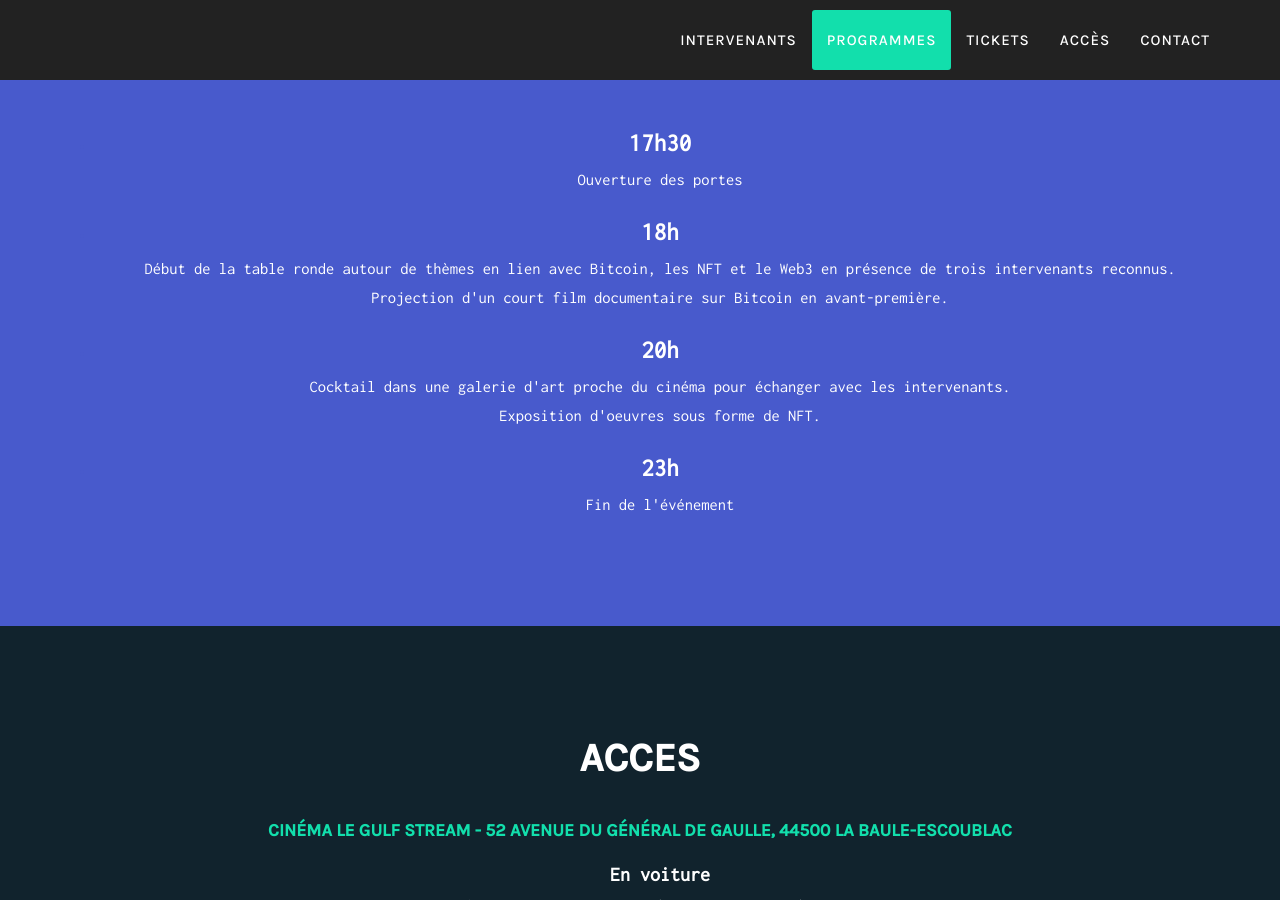
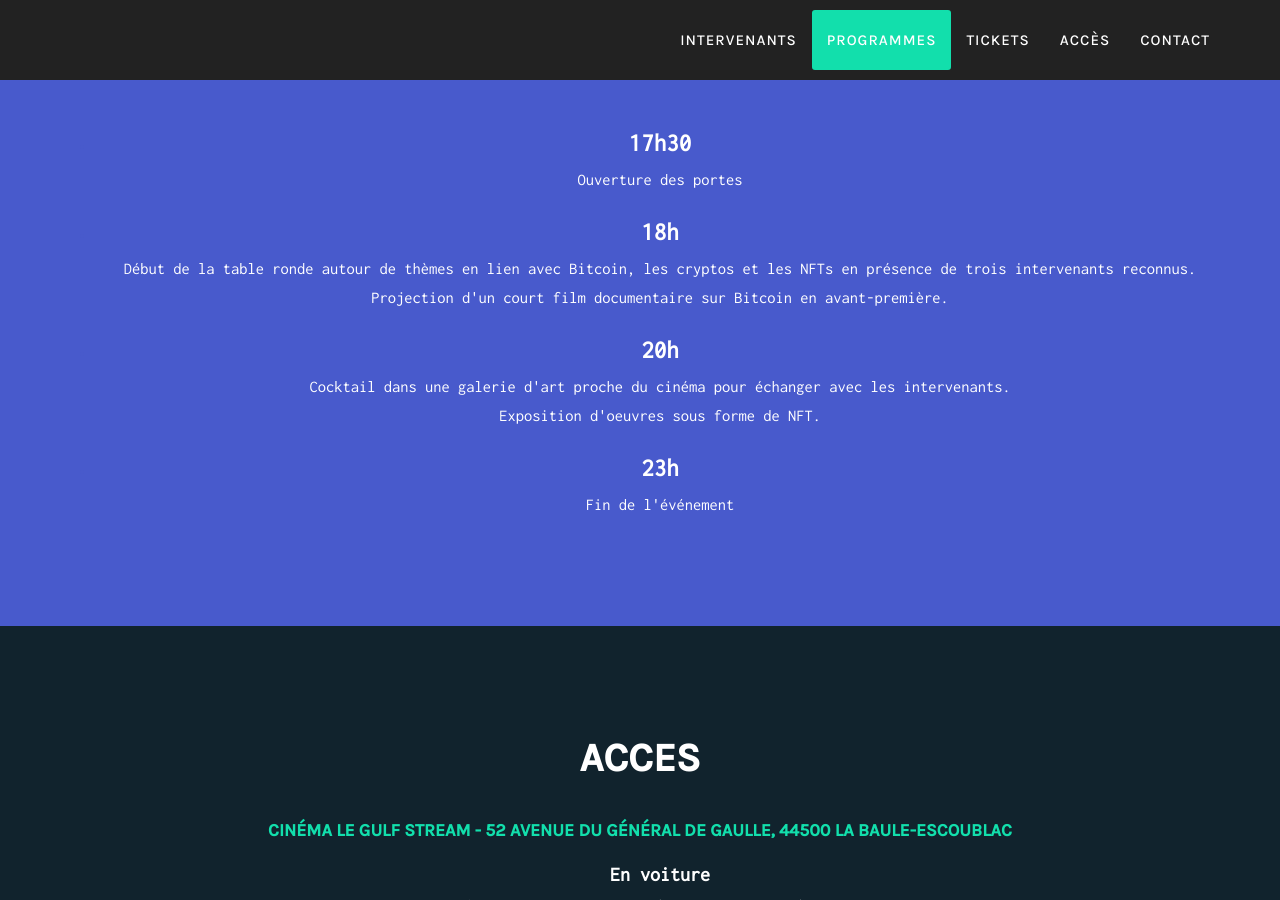
Before and after one commit to bitcoinference2023/test, a Jekyll site: the page built from index.html, in a window 1280 px wide and 900 px high, scrolled down 2413 px. Built offline with Jekyll 4.4.1, drawn with Linux system fonts in a browser that asks for light colours; some web fonts are replaced.

Commit message:
Update programme.yml

```diff
--- a/_data/twenty_23/programme.yml
+++ b/_data/twenty_23/programme.yml
@@ -2,7 +2,7 @@
   info: "Ouverture des portes"
 
 - time: 18h
-  info: "Début de la table ronde autour de thèmes en lien avec Bitcoin, les NFT et le Web3 en présence de trois intervenants reconnus.<br>Projection d'un court film documentaire sur Bitcoin en avant-première."
+  info: "Début de la table ronde autour de thèmes en lien avec Bitcoin, les cryptos et les NFTs en présence de trois intervenants reconnus.<br>Projection d'un court film documentaire sur Bitcoin en avant-première."
 
 - time: 20h
   info: "Cocktail dans une galerie d'art proche du cinéma pour échanger avec les intervenants.<br>Exposition d'oeuvres sous forme de NFT."
```
